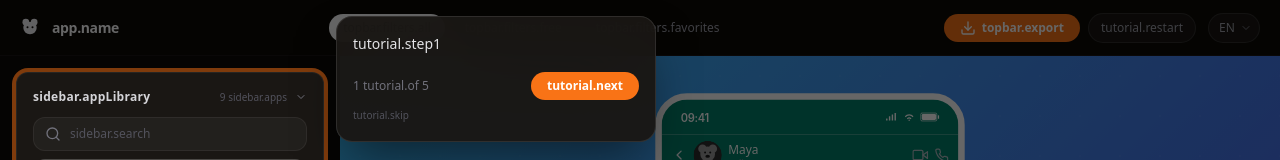
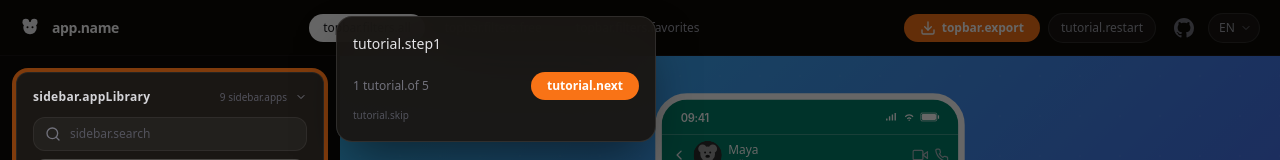
Before and after one commit to Shik3i/KoalaSnap, a website built with Vite: page index.html in a window 1280 px wide. Shown: the top 160 px of the page. Built offline with nearby package versions, Linux system fonts and the light colour scheme.

Commit message:
add GitHub Octocat link in topbar pointing to repo

```diff
--- a/src/main.js
+++ b/src/main.js
@@ -84,6 +84,7 @@ const SVG = {
   check: `<svg width="16" height="16" viewBox="0 0 24 24" fill="none" stroke="currentColor" stroke-width="2.5" stroke-linecap="round" stroke-linejoin="round"><polyline points="20 6 9 17 4 12"/></svg>`,
 
   chevronDown: `<svg width="12" height="12" viewBox="0 0 24 24" fill="none" stroke="currentColor" stroke-width="2" stroke-linecap="round" stroke-linejoin="round"><polyline points="6 9 12 15 18 9"/></svg>`,
+  github: `<svg width="20" height="20" viewBox="0 0 16 16" fill="currentColor"><path d="M8 0C3.58 0 0 3.58 0 8c0 3.54 2.29 6.53 5.47 7.59.4.07.55-.17.55-.38 0-.19-.01-.82-.01-1.49-2.01.37-2.53-.49-2.69-.94-.09-.23-.48-.94-.82-1.13-.28-.15-.68-.52-.01-.53.63-.01 1.08.58 1.23.82.72 1.21 1.87.87 2.33.66.07-.52.28-.87.51-1.07-1.78-.2-3.64-.89-3.64-3.95 0-.87.31-1.59.82-2.15-.08-.2-.36-1.02.08-2.12 0 0 .67-.21 2.2.82.64-.18 1.32-.27 2-.27.68 0 1.36.09 2 .27 1.53-1.04 2.2-.82 2.2-.82.44 1.1.16 1.92.08 2.12.51.56.82 1.27.82 2.15 0 3.07-1.87 3.75-3.65 3.95.29.25.54.73.54 1.48 0 1.07-.01 1.93-.01 2.2 0 .21.15.46.55.38A8.013 8.013 0 0016 8c0-4.42-3.58-8-8-8z"/></svg>`,
 };
 
 const LANG = currentLocale();
@@ -120,6 +121,11 @@ function renderTopbar(state) {
         </button>
         <button id="btn-start-tour" aria-label="${t('tutorial.restart')}"
           class="rounded-full bg-white/5 border border-white/10 px-3 py-1.5 text-xs text-zinc-400 hover:text-zinc-200 hover:border-white/20 transition-all mr-1">${t('tutorial.restart')}</button>
+        <a href="https://github.com/Shik3i/KoalaSnap" target="_blank" rel="noopener noreferrer"
+          class="rounded-full p-1.5 text-zinc-500 hover:text-zinc-200 hover:bg-white/5 transition-all"
+          aria-label="GitHub">
+          ${SVG.github}
+        </a>
         <div class="relative flex">
           <select id="lang-select" aria-label="Language"
             class="appearance-none bg-white/5 border border-white/10 rounded-full pl-2.5 pr-6 py-1.5 text-xs
```
Also changed, not shown: dist/assets/index-1kuUcpQU.css (deleted), dist/assets/index-BHOGzLmg.js, dist/assets/index-BkZvo9OM.css (added), dist/de/index.html, dist/index.html.
